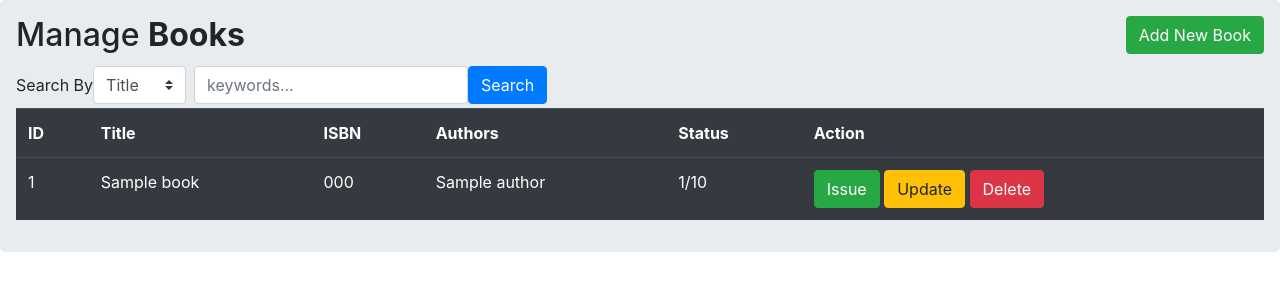
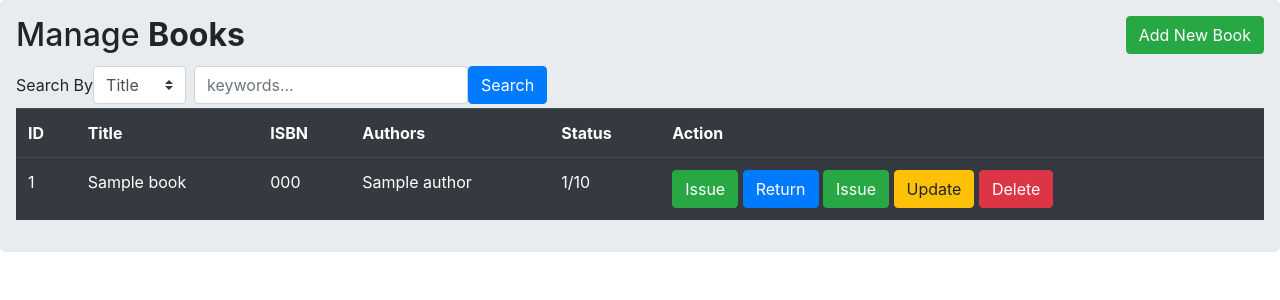
Before and after one commit to lafith/library-management-system, a Flask app: page /dashboard in a window 1280 px wide. Shown: the part 56-356 px from the top of that part. Run offline with Flask 2, Linux system fonts and the light colour scheme; the visitor is signed in with stand-in values (Sample User, id 1); tables that the repository leaves empty hold one stand-in row (Sample ...); the page is wider than the window, and the part outside it is not shown; some libraries are stand-ins or nearby versions.

Commit message:
feat(template): include return button and corresponding modal

```diff
--- a/app/routes.py
+++ b/app/routes.py
@@ -241,3 +241,10 @@ def issue_book():
                 else:
                     flash('Debt has crossed the limit! Cannot issue more','danger')
         return redirect(url_for('dashboard'))
+
+@lbms_app.route('/return_book', methods=['GET', 'POST'])
+@is_logged_in
+def return_book():
+    """View function to return a book"""
+    if request.method == 'POST':
+        return redirect(url_for('dashboard'))
--- a/app/templates/dashboard.html
+++ b/app/templates/dashboard.html
@@ -59,6 +59,20 @@ content %}
           </td>
           <td>{{row.available}}/{{row.total}}</td>
           <td>
+            <a
+              href=""
+              class="btn btn-success btn-xs"
+              data-toggle="modal"
+              data-target="#issuebookmodal{{row.book_id}}"
+              >Issue</a
+            >
+            <a
+              href=""
+              class="btn btn-primary btn-xs"
+              data-toggle="modal"
+              data-target="#returnbookmodal{{row.book_id}}"
+              >Return</a
+            >
             <a
               href=""
               class="btn btn-success btn-xs"
@@ -195,6 +209,48 @@ content %}
             </div>
           </div>
         </div>
+        <!--Modal for returning book-->
+        <div
+          id="returnbookmodal{{row.book_id}}"
+          class="modal fade"
+          role="dialog"
+        >
+          <div class="modal-dialog">
+            <div class="modal-content">
+              <div class="modal-header">
+                <h4 class="modal-title">Return Book</h4>
+              </div>
+              <div class="modal-body">
+                <form action="{{url_for('return_book')}}" method="POST">
+                  <div class="form-group">
+                    <label>Member name:</label>
+                    <input
+                      type="hidden"
+                      name="book_id"
+                      value="{{row.book_id}}"
+                    />
+                    <input
+                      type="text"
+                      class="form-control"
+                      name="member"
+                      required="1"
+                    />
+                  </div>
+                  <div class="form-group">
+                    <button class="btn btn-primary" type="submit">
+                      Submit
+                    </button>
+                  </div>
+                  <div class="modal-footer">
+                    <button class="btn btn-secondary" data-dismiss="modal">
+                      Close
+                    </button>
+                  </div>
+                </form>
+              </div>
+            </div>
+          </div>
+        </div>
         {%endfor%}
       </table>
     </div>
```
